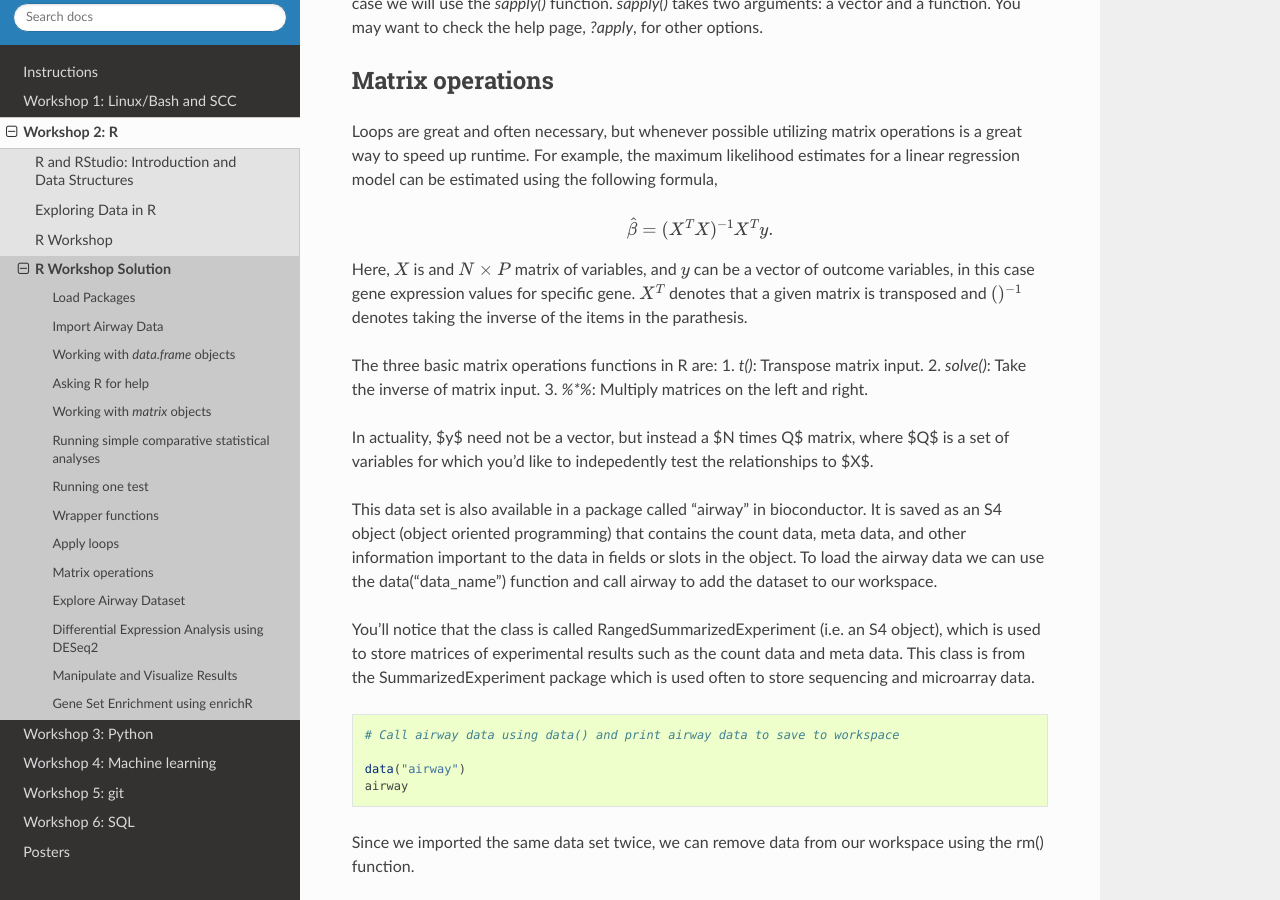
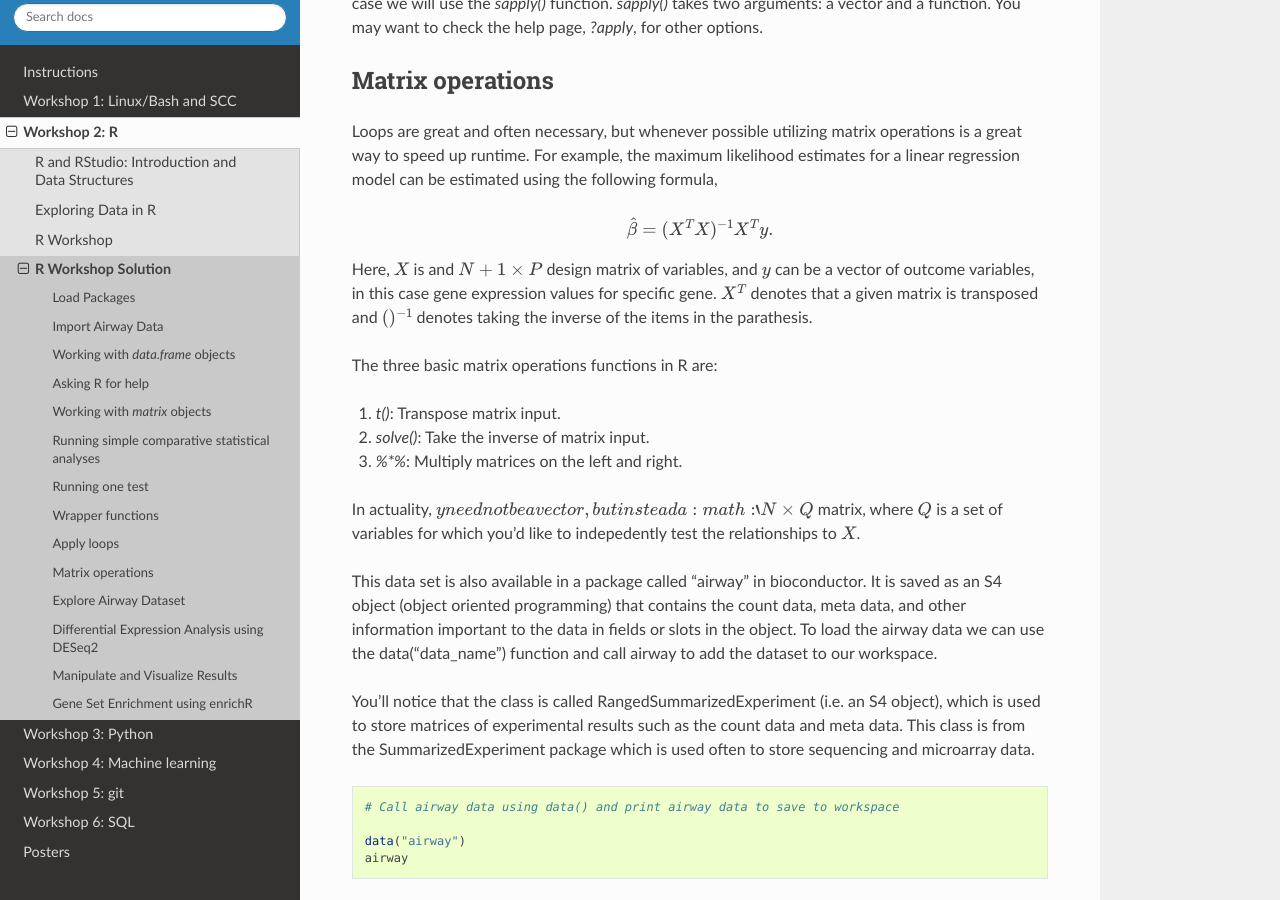
Before and after one commit to BRITE-REU/programming-workshops, a Sphinx documentation site: the page built from source/workshops/02_R/Workshop_R_Solution.rst, in a window 1280 px wide and 900 px high, scrolled down 4681 px. Built offline with Sphinx 7.4.7 and the Read the Docs theme 2.0.0, drawn with Linux system fonts in a browser that asks for light colours; pages that are not in the unit, such as notebooks, are missing from menus.

Commit message:
Fixed LaTeX encoding

```diff
--- a/source/workshops/02_R/Workshop_R_Solution.rst
+++ b/source/workshops/02_R/Workshop_R_Solution.rst
@@ -272,13 +272,14 @@
 .. math::
     \hat{\beta} = (X^TX)^{-1}X^Ty.
 
-Here, :math:`X` is and :math:`N\times P` matrix of variables, and :math:`y` can be a vector of outcome variables, in this case gene expression values for specific gene. :math:`X^T` denotes that a given matrix is transposed and :math:`()^{-1}` denotes taking the inverse of the items in the parathesis.
+Here, :math:`X` is and :math:`N+1\times P` design matrix of variables, and :math:`y` can be a vector of outcome variables, in this case gene expression values for specific gene. :math:`X^T` denotes that a given matrix is transposed and :math:`()^{-1}` denotes taking the inverse of the items in the parathesis.
 
 .. code:: R
     X <- model.matrix(~ group, data = genedata)
     print(X)
 
 The three basic matrix operations functions in R are:
+
 1.  `t()`: Transpose matrix input.
 2.  `solve()`: Take the inverse of matrix input.
 3.  `%*%`: Multiply matrices on the left and right.
@@ -289,7 +290,7 @@
     beta <- solve(t(X) %*% X) %*% t(X) %*% y
     print(beta)
 
-In actuality, $y$ need not be a vector, but instead a $N \times Q$ matrix, where $Q$ is a set of variables for which you'd like to indepedently test the relationships to $X$.
+In actuality, :math:`y   need not be a vector, but instead a :math:`N \times Q` matrix, where :math:`Q` is a set of variables for which you'd like to indepedently test the relationships to :math:`X`.
 
 .. code:: R
     # Use the formula for the maximum likelihood estimates for a linear regression model above to estimate the difference in log transformed expression values between treated and control samples for the first 1000 genes in `scaledcounts`.
```
